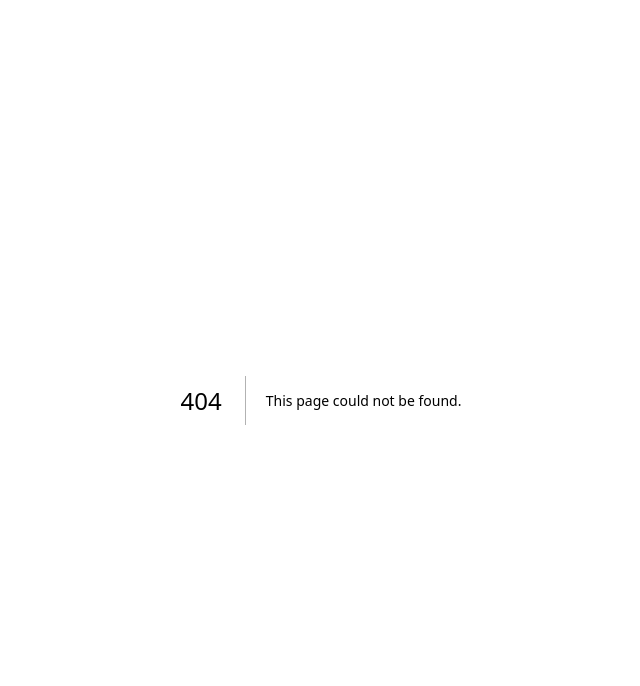
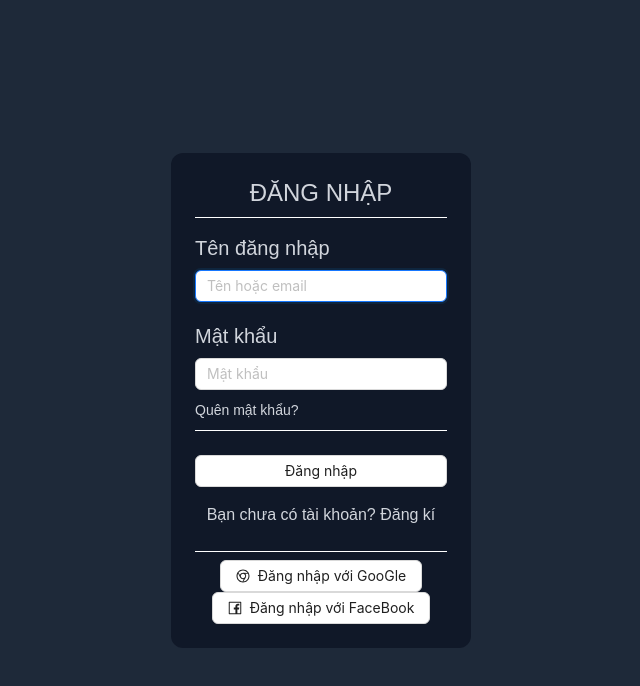
Before and after one commit to ManhThang191/WeFreinds, a Next.js app: page /Login in a window 1280 px wide. Before the commit this address had no page. Shown: the top 686 px of the page, without its empty margins (319-959 px from the left). Built offline with nearby package versions, Linux system fonts and the light colour scheme; what @ant-design/nextjs-registry would draw is missing.

Commit message:
tạo UI Login page

```diff
--- /dev/null
+++ b/src/app/(authen)/Login/Login.tsx
@@ -0,0 +1,61 @@
+import LineBase from '@/custom/LineBase/LineBase';
+import { ChromeOutlined, FacebookOutlined } from '@ant-design/icons';
+import { Button, Input } from 'antd';
+import Link from 'next/link';
+import React from 'react';
+
+const Login: React.FC = () => {
+  //   const onFinish = () => {};
+  //   const onFinishFailed = () => {};
+  return (
+    <>
+      <div className="w-full h-screen bg-gray-800 flex items-center justify-center">
+        <div
+          className="w-[300px] p-6 rounded-xl h-auto bg-gray-900
+         text-gray-300 flex-col flex items-center justify-center"
+        >
+          <span className="text-2xl ">ĐĂNG NHẬP</span>
+          <LineBase />
+          <form action="" className="w-full h-auto mt-2">
+            <div className="mb-5 h-auto flex flex-col">
+              <span className="text-xl mb-2">Tên đăng nhập</span>
+              <Input placeholder="Tên hoặc email" autoFocus />
+            </div>
+            <div className="mb-2 flex flex-col">
+              <span className="text-xl mb-2">Mật khẩu</span>
+              <Input type="password" placeholder="Mật khẩu" />
+            </div>
+            <div>
+              <Link href={''} className="!text-sm hover:!text-yellow-500">
+                Quên mật khẩu?
+              </Link>
+            </div>
+            <LineBase />
+            <div className="flex-col flex pt-4 pb-4 justify-center items-center">
+              <Button className="w-full">Đăng nhập</Button>
+              <span className="mt-4 ">
+                Bạn chưa có tài khoản?{' '}
+                <Link href={''} className="hover:!text-yellow-500">
+                  Đăng kí
+                </Link>
+              </span>
+            </div>
+            <LineBase />
+            <div className="flex flex-col items-center justify-center">
+              <Button>
+                <ChromeOutlined />
+                Đăng nhập với GooGle
+              </Button>
+              <Button>
+                <FacebookOutlined />
+                Đăng nhập với FaceBook
+              </Button>
+            </div>
+          </form>
+        </div>
+      </div>
+    </>
+  );
+};
+
+export default Login;
--- /dev/null
+++ b/src/app/(authen)/Login/page.tsx
@@ -0,0 +1,8 @@
+import React from 'react';
+import Login from './Login';
+
+const page = () => {
+  return <Login />;
+};
+
+export default page;
--- a/src/app/(root)/page.tsx
+++ b/src/app/(root)/page.tsx
@@ -3,7 +3,7 @@ import React from 'react';
 import { redirect } from 'next/navigation';
 
 export default function Home() {
-  redirect('/HomePage');
+  redirect('/Login');
   return (
     <>
       {/* <div className="w-full ">
--- a/src/app/components/CardFriendInfor/CardFriendInfor.tsx
+++ b/src/app/components/CardFriendInfor/CardFriendInfor.tsx
@@ -8,7 +8,7 @@ import {
   MoreOutlined,
   PlusOutlined,
 } from '@ant-design/icons';
-import { Button, Dropdown } from 'antd';
+import { Dropdown } from 'antd';
 import Link from 'next/link';
 
 import React, { useState } from 'react';
--- a/src/app/components/FormAddNewFriend/FormAddNewFriend.tsx
+++ b/src/app/components/FormAddNewFriend/FormAddNewFriend.tsx
@@ -24,6 +24,7 @@ const FormAddNewFriend: React.FC<FormAddNewFriendProps> = ({
   const [imageUrl, setImageUrl] = useState(null); // Lưu trữ URL của ảnh tải lên
 
   // Hàm xử lý khi có thay đổi trong file tải lên
+
   const handleChange = (info) => {
     let newFileList = [...info.fileList];
 
```
